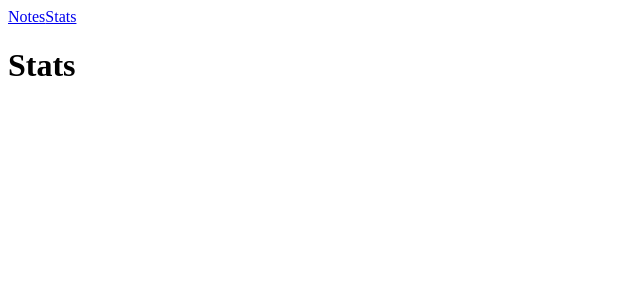
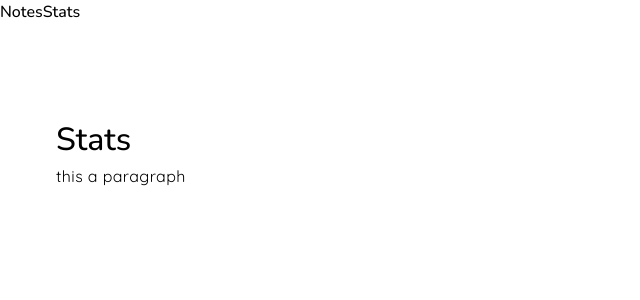
Before and after one commit to fdasabino/take_notes_vue_app, a Vue app: page /#/stats in a window 1280 px wide. Shown: the top 300 px of the page, without its empty margins (0-640 px from the left). Built offline with nearby package versions, Linux system fonts and the light colour scheme.

Commit message:
Remove unused CSS files and add sass as a dependency

```diff
--- a/index.html
+++ b/index.html
@@ -1,13 +1,27 @@
 <!DOCTYPE html>
 <html lang="en">
-  <head>
-    <meta charset="UTF-8">
-    <link rel="icon" href="/favicon.ico">
-    <meta name="viewport" content="width=device-width, initial-scale=1.0">
-    <title>Vite App</title>
-  </head>
-  <body>
-    <div id="app"></div>
-    <script type="module" src="/src/main.ts"></script>
-  </body>
+    <head>
+        <meta charset="UTF-8" />
+        <link
+            href="https://fonts.googleapis.com/css?family=Nunito:200,300,regular,500,600,700,800,900,200italic,300italic,italic,500italic,600italic,700italic,800italic,900italic"
+            rel="stylesheet" />
+
+        <link
+            href="https://fonts.googleapis.com/css?family=Quicksand:300,regular,500,600,700"
+            rel="stylesheet" />
+
+        <link
+            rel="icon"
+            href="/favicon.ico" />
+        <meta
+            name="viewport"
+            content="width=device-width, initial-scale=1.0" />
+        <title>Take Notes App</title>
+    </head>
+    <body>
+        <div id="app"></div>
+        <script
+            type="module"
+            src="/src/main.ts"></script>
+    </body>
 </html>
--- a/package.json
+++ b/package.json
@@ -11,6 +11,7 @@
     "type-check": "vue-tsc --build --force"
   },
   "dependencies": {
+    "sass": "^1.74.1",
     "vue": "^3.4.21",
     "vue-router": "^4.3.0"
   },
--- a/src/App.vue
+++ b/src/App.vue
@@ -1,11 +1,13 @@
 <script setup lang="ts">
 import { RouterView } from "vue-router";
+import NavbarComponent from "./components/Navbar/NavbarComponent.vue";
 </script>
 
 <template>
-    <RouterLink to="/">Notes</RouterLink>
-    <RouterLink to="/stats">Stats</RouterLink>
-    <RouterView />
+    <NavbarComponent />
+    <main>
+        <RouterView />
+    </main>
 </template>
 
 <style scoped></style>
--- a/src/assets/base.css
+++ /dev/null
@@ -1 +0,0 @@
-/* color palette from <https://github.com/vuejs/theme> */
--- /dev/null
+++ b/src/assets/base.scss
@@ -0,0 +1,25 @@
+$base-blue: #46c3db;
+$base-dark-blue: #2d6cdf;
+$base-yellow: #fac80f;
+$base-dark-yellow: #fac80f;
+$base-orange: #ff9100;
+$base-dark-orange: #be6a15;
+$base-red: #e41749;
+$base-dark-red: #d72323;
+$base-violet: #5a31f4;
+$base-lilac: #a3a1f7;
+$base-green: #2f9e00;
+$base-grey: #e0e0e0;
+$base-bg-grey: #eeeded7d;
+$base-dark-grey: #c5c5c5;
+$base-info: #2177d2;
+$base-info-secondary: #1a28f1dc;
+$base-white: #fafafa;
+$base-dark: #2b2a2a;
+$base-dark-secondary: #161616;
+
+$base-shadow-1: #63636333 0px 2px 8px 0px;
+$base-shadow-2: #6363631a 0px 0px 4px 0px;
+$base-shadow-3: #00000026 0px 2px 8px;
+$base-cubic-bezier: cubic-bezier(0.175, 0.885, 0.32, 1.275);
+$base-button-transition: all 1s linear;
--- a/src/assets/main.css
+++ /dev/null
@@ -1 +0,0 @@
-@import "./base.css";
--- /dev/null
+++ b/src/assets/main.scss
@@ -0,0 +1,101 @@
+@import "./base.scss";
+
+* {
+    padding: 0;
+    margin: 0;
+    box-sizing: border-box;
+    scroll-behavior: smooth;
+    touch-action: manipulation; /* Ensure better touch responsiveness */
+}
+
+*:before,
+*:after {
+    box-sizing: border-box;
+}
+
+::-webkit-scrollbar {
+    display: none;
+}
+
+body {
+    font-family: "Exo", sans-serif;
+    font-size: 16px;
+    line-height: 1.5;
+    -webkit-font-smoothing: antialiased;
+    -moz-osx-font-smoothing: grayscale;
+    user-select: none;
+}
+
+main {
+    width: 100%;
+    max-width: 1200px;
+    padding: 1rem;
+    margin: 0 auto;
+    position: relative;
+}
+
+a,
+h1,
+h2,
+h3,
+h4,
+h5,
+h6 {
+    font-family: "Nunito", sans-serif;
+    font-weight: 500;
+}
+
+p,
+small,
+span {
+    font-family: "Quicksand", sans-serif;
+    font-weight: 400;
+    letter-spacing: 0.025rem;
+}
+
+button,
+textarea,
+select,
+option,
+label {
+    font-family: "Nunito", sans-serif;
+    transition: all 0.5s linear;
+    line-height: 1.1rem !important;
+}
+
+img,
+video,
+canvas,
+svg {
+    max-width: 100%;
+    height: auto; /* Ensure images and media adjust proportionally */
+}
+
+a {
+    text-decoration: none;
+    color: #000; /* Use a fallback color */
+}
+
+ul {
+    list-style: none;
+    margin: 0;
+    padding: 0;
+}
+
+button {
+    border: none;
+    outline: none;
+    cursor: pointer;
+}
+
+hr {
+    padding: 0 1rem;
+    margin: 2rem auto;
+    max-width: 700px;
+    border: none;
+    border-top: 1px solid $base-blue;
+}
+
+input {
+    font-family: "Nunito", sans-serif;
+}
--- /dev/null
+++ b/src/components/Navbar/NavbarComponent.module.scss
@@ -0,0 +1,7 @@
+.navbar {
+    position: relative;
+    width: 100%;
+    max-width: 100%;
+    height: 100px;
+    display: flex;
+}
--- /dev/null
+++ b/src/components/Navbar/NavbarComponent.vue
@@ -0,0 +1,11 @@
+<script setup lang="ts">
+import { RouterLink } from "vue-router";
+import styles from "./NavbarComponent.module.scss";
+</script>
+
+<template>
+    <div :class="styles.navbar">
+        <RouterLink to="/">Notes</RouterLink>
+        <RouterLink to="/stats">Stats </RouterLink>
+    </div>
+</template>
--- a/src/main.ts
+++ b/src/main.ts
@@ -3,7 +3,7 @@ import { createApp } from "vue";
 import router from "./router";
 
 // Import global styles
-import "./assets/main.css";
+import "./assets/main.scss";
 
 // Import views
 import App from "./App.vue";
--- a/src/router/index.ts
+++ b/src/router/index.ts
@@ -18,9 +18,7 @@ const routes = [
 ];
 
 const router = createRouter({
-    history: createWebHashHistory(
-        import.meta.env.BASE_URL + import.meta.env.BASE_URL
-    ),
+    history: createWebHashHistory(),
     routes,
 });
 
--- a/src/views/ViewStats.vue
+++ b/src/views/ViewStats.vue
@@ -1,5 +1,6 @@
 <template>
     <div class="stats">
         <h1>Stats</h1>
+        <p>this a paragraph</p>
     </div>
 </template>
```
Also changed, not shown: 1 other file (tests, documents, lock files or other folders).
